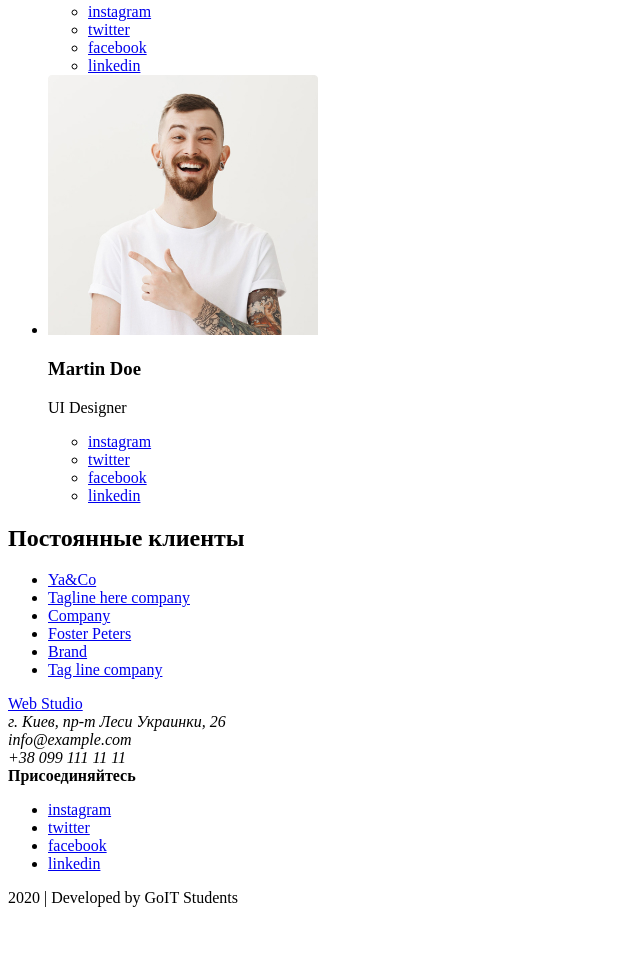
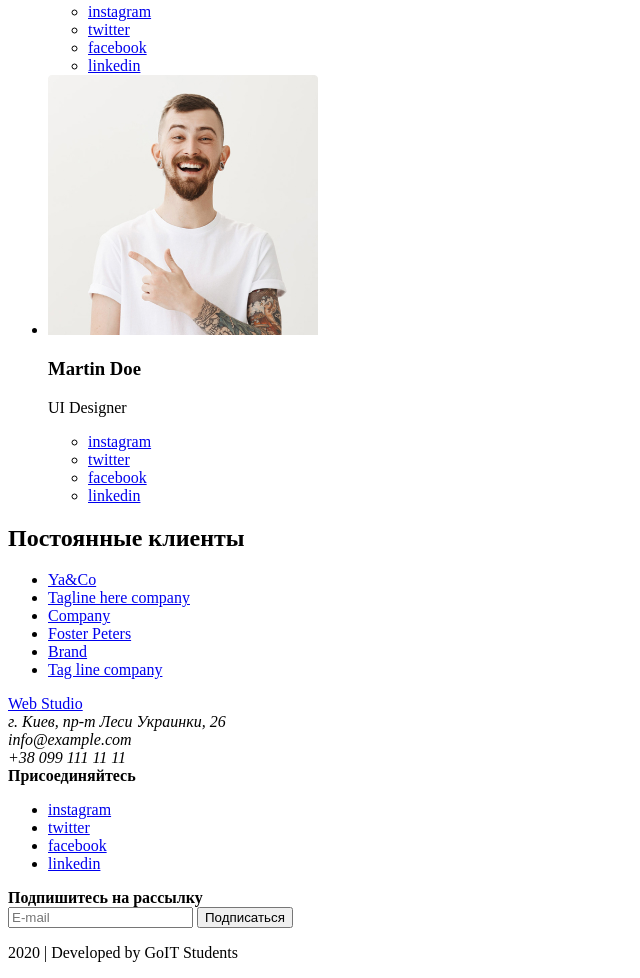
Before and after one commit to alena-senkiv/goit-markup-hw-01, a plain HTML site: page index.html in a window 1280 px wide. Shown: the part 2973-3951 px from the top of the page, without its empty margins (0-640 px from the left). Before the commit the page ends 3896 px from the top, so only its background shows below. Drawn offline with Linux system fonts and the light colour scheme.

Commit message:
update footer

```diff
--- a/index.html
+++ b/index.html
@@ -225,8 +225,10 @@
       </ul>
     </div>
     <div>
+      <b>Подпишитесь на рассылку</b>
       <form action="#">
-
+        <input type="email" name="" id="" placeholder="E-mail" autocomplete="on" required>
+        <input type="submit" value="Подписаться">
       </form>
     </div>
     <p>2020 | Developed by GoIT Students</p>
```
